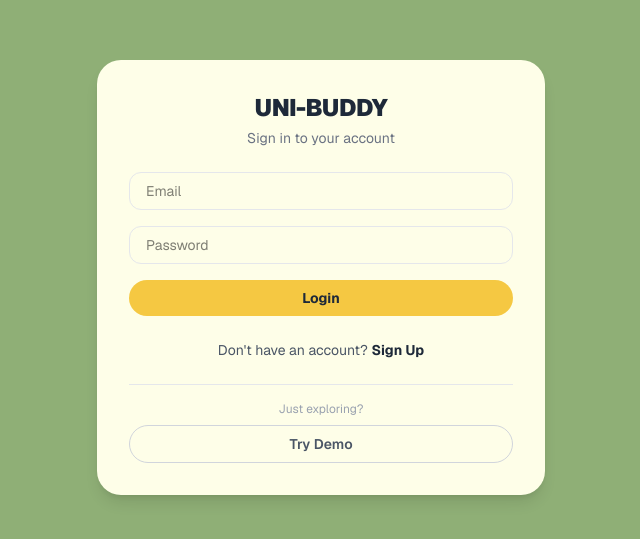
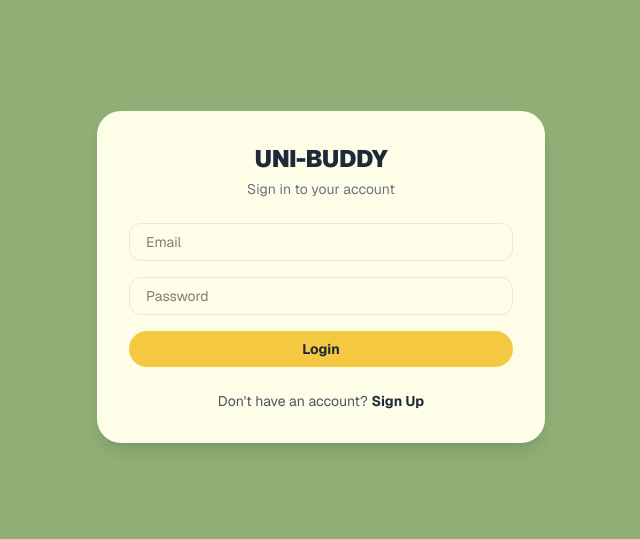
Before and after one commit to JazaKhan/uni-buddy, a Next.js app: page /login in a window 1280 px wide. Shown: the part 123-662 px from the top of the page, without its empty margins (319-959 px from the left). Built offline with nearby package versions, Linux system fonts and the light colour scheme.

Commit message:
remove demo button from login page

```diff
--- a/app/login/page.tsx
+++ b/app/login/page.tsx
@@ -71,18 +71,6 @@ export default function LoginPage() {
             Sign Up
           </button>
         </p>
-
-        <div className="border-t border-gray-200 pt-4 flex flex-col items-center gap-2">
-          <p className="text-xs text-gray-400">Just exploring?</p>
-          <button
-            type="button"
-            onClick={() => { setEmail('demo@uni-buddy.com'); setPassword('demo1234'); }}
-            className="w-full py-2 rounded-full text-sm font-semibold text-gray-600 border border-gray-300 hover:border-gray-400 hover:text-gray-800 transition-colors"
-            style={{ backgroundColor: 'transparent' }}
-          >
-            Try Demo
-          </button>
-        </div>
       </div>
     </div>
   );
```
